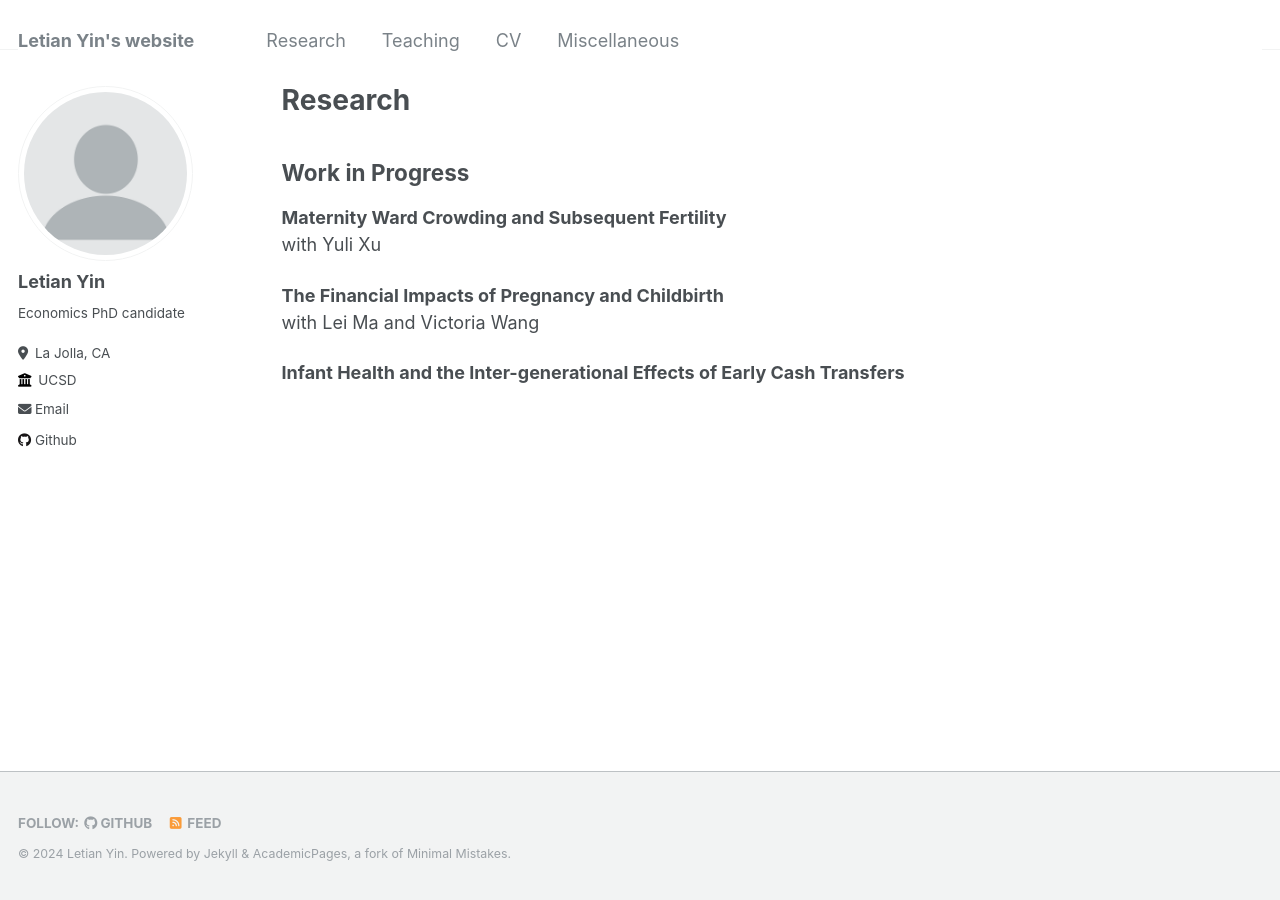
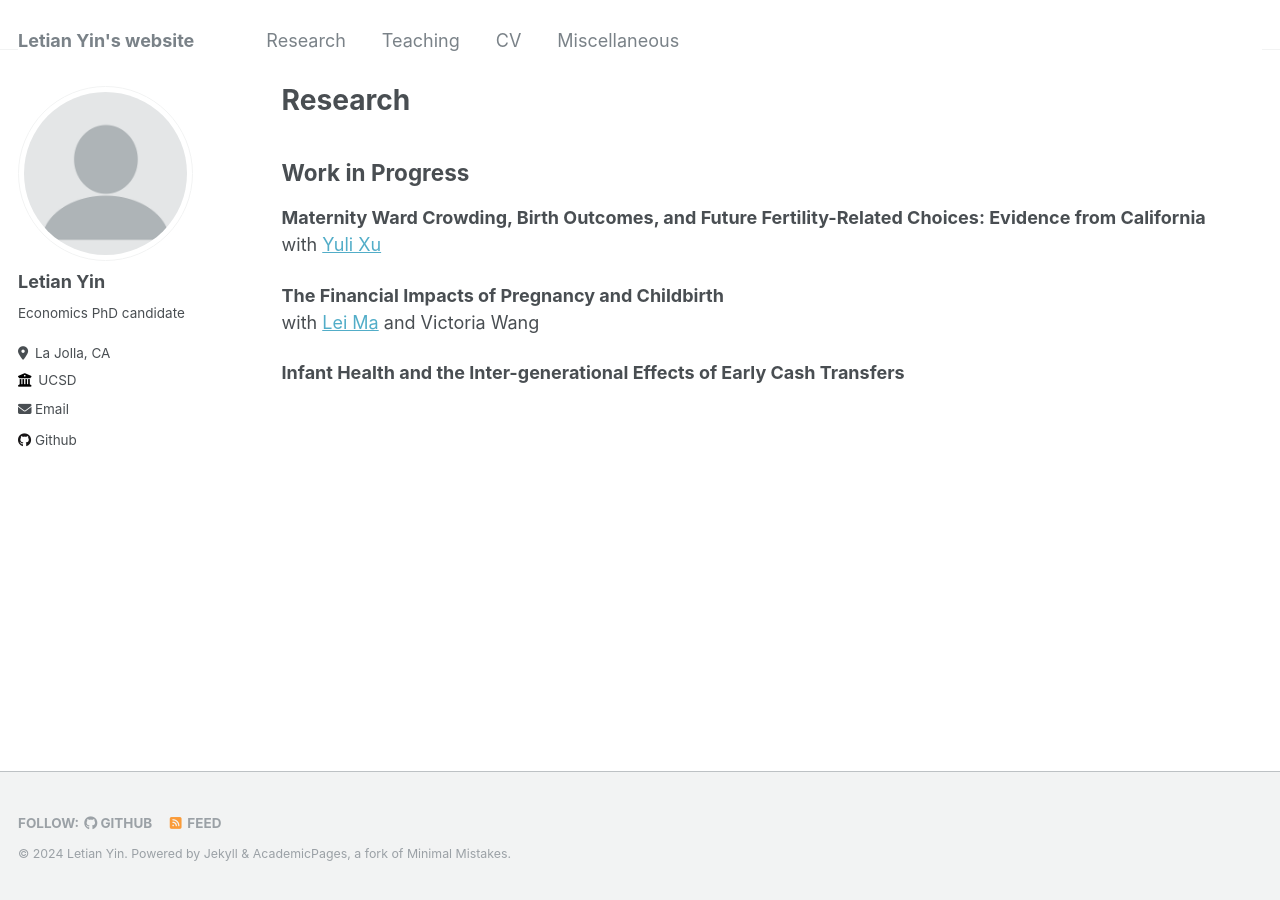
Before and after one commit to letian-yin/letian-yin.github.io, a Jekyll site: the page built from _pages/research.md, in a window 1280 px wide. Built offline with Jekyll 4.4.1, drawn with Linux system fonts in a browser that asks for light colours.

Commit message:
Update research.md

```diff
--- a/_pages/research.md
+++ b/_pages/research.md
@@ -5,10 +5,10 @@ permalink: /research/
 author_profile: true
 ---
 ## Work in Progress
-**Maternity Ward Crowding and Subsequent Fertility** \
-with Yuli Xu
+**Maternity Ward Crowding, Birth Outcomes, and Future Fertility-Related Choices: Evidence from California** \
+with [Yuli Xu](https://sites.google.com/view/yulixu-econ)
 
 **The Financial Impacts of Pregnancy and Childbirth** \
-with Lei Ma and Victoria Wang
+with [Lei Ma](https://leima-econ.com/) and Victoria Wang
 
 **Infant Health and the Inter-generational Effects of Early Cash Transfers**
```
